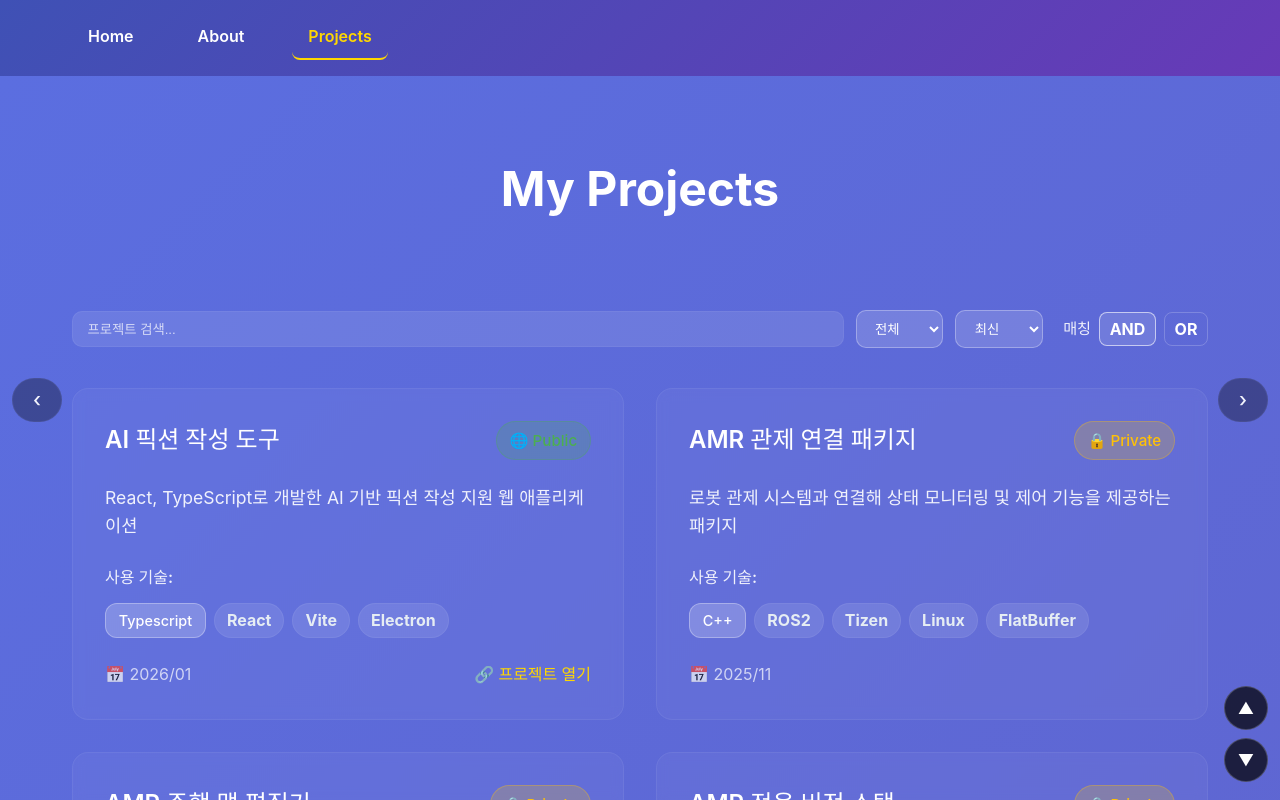
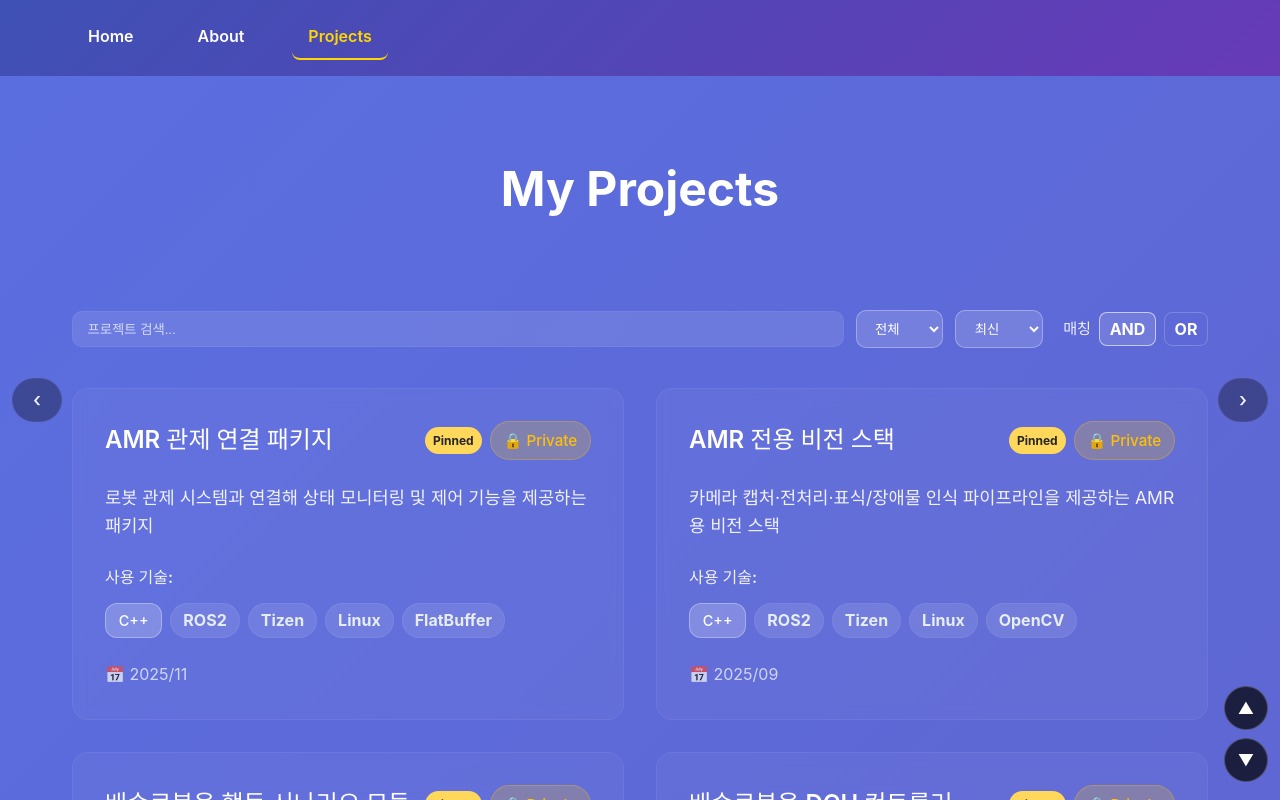
Before and after one commit to maroomir/portfolio, a React (Vite) app: page /projects in a window 1280 px wide. Built offline with nearby package versions, Linux system fonts and the light colour scheme.

Commit message:
feat: Add ProjectModal context
- 프로젝트 카드 선택시 프로젝트 카드 열림

```diff
--- a/src/data/data.json
+++ b/src/data/data.json
@@ -168,6 +168,7 @@
         "name": "탑엔지니어링",
         "url": "http://topengnet.co.kr"
       },
+      "pinned": true,
       "category": "Machine Vision",
       "ability": {
         "language": "C++",
@@ -297,6 +298,7 @@
         "url": "https://www.lge.co.kr/"
       },
       "category": "Rototics Vision",
+      "pinned": true,
       "ability": {
         "language": "C#",
         "framework": [
@@ -501,6 +503,7 @@
         "url": "https://www.yonsei.ac.kr/"
       },
       "category": "Deep Learning",
+      "pinned": true,
       "ability": {
         "language": "Python",
         "framework": ["Pytorch"]
@@ -558,6 +561,7 @@
         "url": "https://github.com/maroomir/"
       },
       "category": "Unity Simulation",
+      "pinned": true,
       "ability": {
         "language": "C#",
         "framework": ["Unity"]
@@ -847,6 +851,7 @@
         "language": "C++",
         "framework": ["ROS2", "Tizen", "Linux"]
       },
+      "pinned": true,
       "release": {
         "date": "2024/08",
         "status": "private",
@@ -866,6 +871,7 @@
         "language": "C++",
         "framework": ["ROS2", "Tizen", "Linux"]
       },
+      "pinned": true,
       "release": {
         "date": "2024/10",
         "status": "private",
@@ -904,6 +910,7 @@
         "language": "C++",
         "framework": ["ROS2", "Tizen", "Linux", "OpenCV"]
       },
+      "pinned": true,
       "release": {
         "date": "2025/09",
         "status": "private",
@@ -923,6 +930,7 @@
         "language": "C++",
         "framework": ["ROS2", "Tizen", "Linux", "FlatBuffer"]
       },
+      "pinned": true,
       "release": {
         "date": "2025/11",
         "status": "private",
@@ -969,6 +977,40 @@
         "status": "public",
         "link": "https://picktion.vercel.app/"
       }
+    },
+    {
+      "name": "Picktion",
+      "title": "AI 픽션 작성 도구",
+      "description": "React, TypeScript로 개발한 AI 기반 픽션 작성 지원 웹 애플리케이션",
+      "ability": {
+        "language": "Typescript",
+        "framework": [
+          "React",
+          "Vite",
+          "Electron"
+        ]
+      },
+      "category": "Web Site",
+      "release": {
+        "date": "2026/01",
+        "status": "public",
+        "link": "https://picktion.vercel.app/"
+      }
+    },
+    {
+      "name": "HumanoidVision",
+      "title": "휴머노이드 비전 스택",
+      "description": "카메라 캡처.객체 인식.물체 위치 추정 등 휴머노이드의 눈 역할을 수행하는 비전 스택",
+      "ability": {
+        "language": "C++",
+        "framework": ["ROS2", "Linux", "OpenCV", "Onnx"]
+      },
+      "category": "Web Site",
+      "release": {
+        "date": "2026/03",
+        "status": "public",
+        "link": "https://picktion.vercel.app/"
+      }
     }
   ]
 }
--- a/src/pages/Projects.tsx
+++ b/src/pages/Projects.tsx
@@ -4,9 +4,11 @@ import { useLocation, useNavigate } from "react-router-dom";
 import Seo from "@/components/Seo";
 import data from "@/data/data.json";
 import Chip from '@/components/Chip';
+import { keyframes } from "@emotion/react";
 
 function Projects() {
   const { projects } = data;
+  type ProjectItem = (typeof projects)[number];
 
   const location = useLocation();
   const params = new URLSearchParams(location.search);
@@ -21,6 +23,7 @@ function Projects() {
   const [filterMode, setFilterMode] = useState<'and' | 'or'>('and');
   const [mobileSearchOpen, setMobileSearchOpen] = useState(false);
   const [isMobile, setIsMobile] = useState(false);
+  const [selectedProject, setSelectedProject] = useState<ProjectItem | null>(null);
 
   const navigate = useNavigate();
   const [agencySelected, setAgencySelected] = useState<string>(agencyFilter);
@@ -42,6 +45,37 @@ function Projects() {
     };
   }, []);
 
+  useEffect(() => {
+    if (!selectedProject || typeof window === 'undefined') return;
+
+    const handleEscape = (event: KeyboardEvent) => {
+      if (event.key === 'Escape') {
+        setSelectedProject(null);
+      }
+    };
+
+    const previousOverflow = document.body.style.overflow;
+    document.body.style.overflow = 'hidden';
+    window.addEventListener('keydown', handleEscape);
+
+    return () => {
+      document.body.style.overflow = previousOverflow;
+      window.removeEventListener('keydown', handleEscape);
+    };
+  }, [selectedProject]);
+
+  const shouldIgnoreCardOpen = (target: EventTarget | null) => {
+    if (!(target instanceof HTMLElement)) return false;
+    return Boolean(target.closest('a, button, input, select, textarea, [data-no-modal="true"]'));
+  };
+
+  const openProjectModal = (project: ProjectItem, target: EventTarget | null) => {
+    if (shouldIgnoreCardOpen(target)) return;
+    setSelectedProject(project);
+  };
+
+  const closeProjectModal = () => setSelectedProject(null);
+
   const filtered = useMemo(() => {
     const q = query.trim().toLowerCase();
     const getDateKey = (p: any) => {
@@ -50,6 +84,8 @@ function Projects() {
       return digits ? parseInt(digits, 10) : 0;
     };
     const sorted = [...projects].sort((a, b) => {
+      const pinnedDiff = Number(Boolean((b as any).pinned)) - Number(Boolean((a as any).pinned));
+      if (pinnedDiff !== 0) return pinnedDiff;
       const ka = getDateKey(a);
       const kb = getDateKey(b);
       if (sort === 'newest') return kb - ka;
@@ -202,13 +238,28 @@ function Projects() {
         </ActiveFilters>
 
         <ProjectGrid>
-          {filtered.map((project, index) => (
-            <Card key={index}>
+          {filtered.map((project) => (
+            <Card
+              key={project.name}
+              role="button"
+              tabIndex={0}
+              onClick={(e) => openProjectModal(project, e.target)}
+              onKeyDown={(e) => {
+                if (e.key === 'Enter' || e.key === ' ') {
+                  e.preventDefault();
+                  openProjectModal(project, e.target);
+                }
+              }}
+              aria-label={`${project.title} 상세 보기`}
+            >
               <ProjectHeader>
                 <h3>{project.title}</h3>
-                <Status $status={project.release.status}>
-                  {project.release.status === 'public' ? '🌐 Public' : '🔒 Private'}
-                </Status>
+                <HeaderRight>
+                  {(project as any).pinned && <PinnedBadge>Pinned</PinnedBadge>}
+                  <Status $status={project.release.status}>
+                    {project.release.status === 'public' ? '🌐 Public' : '🔒 Private'}
+                  </Status>
+                </HeaderRight>
               </ProjectHeader>
               <Description>{project.description}</Description>
 
@@ -220,7 +271,10 @@ function Projects() {
                     <Chip
                       key={idx}
                       active={activeTechs.includes(framework)}
-                      onClick={() => setActiveTechs(prev => prev.includes(framework) ? prev.filter(x => x !== framework) : [...prev, framework])}
+                      onClick={(e) => {
+                        e.stopPropagation();
+                        setActiveTechs(prev => prev.includes(framework) ? prev.filter(x => x !== framework) : [...prev, framework]);
+                      }}
                       aria-pressed={activeTechs.includes(framework)}
                     >
                       {framework}
@@ -232,7 +286,12 @@ function Projects() {
               <ProjectFooter>
                 <ReleaseDate>📅 {project.release.date}</ReleaseDate>
                 {project.release.status === 'public' && project.release.link && (
-                  <GitHubLink href={project.release.link} target="_blank" rel="noopener noreferrer">
+                  <GitHubLink
+                    href={project.release.link}
+                    target="_blank"
+                    rel="noopener noreferrer"
+                    onClick={(e) => e.stopPropagation()}
+                  >
                     🔗 프로젝트 열기
                   </GitHubLink>
                 )}
@@ -240,6 +299,45 @@ function Projects() {
             </Card>
           ))}
         </ProjectGrid>
+
+        {selectedProject && (
+          <ModalOverlay role="dialog" aria-modal="true" aria-label={`${selectedProject.title} 상세 모달`} onClick={closeProjectModal}>
+            <ModalCard onClick={(e) => e.stopPropagation()}>
+              <ModalHeader>
+                <ModalTitleGroup>
+                  <h2>{selectedProject.title}</h2>
+                  <ModalMeta>
+                    {(selectedProject as any).pinned && <PinnedBadge>Pinned</PinnedBadge>}
+                    <Status $status={selectedProject.release.status}>
+                      {selectedProject.release.status === 'public' ? '🌐 Public' : '🔒 Private'}
+                    </Status>
+                  </ModalMeta>
+                </ModalTitleGroup>
+                <ModalCloseButton type="button" aria-label="모달 닫기" onClick={closeProjectModal}>
+                  ✕
+                </ModalCloseButton>
+              </ModalHeader>
+
+              <ModalBody>
+                <Description>{selectedProject.description}</Description>
+                <ReleaseDate>📅 {selectedProject.release.date}</ReleaseDate>
+
+                {(selectedProject as any).attachments?.length > 0 ? (
+                  <AttachmentGrid>
+                    {(selectedProject as any).attachments.map((attachment: any, idx: number) => (
+                      <AttachmentFigure key={`${selectedProject.name}-attachment-${idx}`}>
+                        <AttachmentImage src={attachment.src} alt={attachment.caption || `${selectedProject.title} 첨부 이미지 ${idx + 1}`} loading="lazy" />
+                        {attachment.caption && <AttachmentCaption>{attachment.caption}</AttachmentCaption>}
+                      </AttachmentFigure>
+                    ))}
+                  </AttachmentGrid>
+                ) : (
+                  <NoAttachmentText>첨부된 이미지가 없습니다.</NoAttachmentText>
+                )}
+              </ModalBody>
+            </ModalCard>
+          </ModalOverlay>
+        )}
       </Content>
     </Container>
   );
@@ -475,6 +573,7 @@ const Card = styled.div`
   min-width: 360px; /* 카드의 최소 너비를 제한하여 글씨가 넘치지 않게 함 */
   box-sizing: border-box;
   transition: transform 220ms ease, box-shadow 220ms ease;
+  cursor: pointer;
 
   &:hover {
     transform: translateY(-4px);
@@ -482,11 +581,31 @@ const Card = styled.div`
     box-shadow: 0 8px 20px rgba(0, 0, 0, 0.12);
   }
 
+  &:focus-visible {
+    outline: 2px solid rgba(255, 255, 255, 0.8);
+    outline-offset: 2px;
+  }
+
   @media (max-width: 600px) {
     width: 100%;
     padding: 1rem;
     border-radius: 12px;
   }
+`;
+
+const HeaderRight = styled.div`
+  display: inline-flex;
+  align-items: center;
+  gap: 0.5rem;
+`;
+
+const PinnedBadge = styled.span`
+  font-size: 0.75rem;
+  font-weight: 700;
+  padding: 0.25rem 0.5rem;
+  border-radius: 999px;
+  color: #262626;
+  background: #ffd75a;
 `;
 const ProjectHeader = styled.div`
   display: flex;
@@ -563,3 +682,110 @@ const GitHubLink = styled.a`
     text-decoration: underline;
   }
 `;
+
+const ModalOverlay = styled.div`
+  position: fixed;
+  inset: 0;
+  z-index: 999;
+  background: rgba(0, 0, 0, 0.78);
+  backdrop-filter: blur(4px);
+  display: flex;
+  align-items: center;
+  justify-content: center;
+  padding: clamp(0.75rem, 2.5vw, 1.5rem);
+`;
+
+const modalPopIn = keyframes`
+  from {
+    opacity: 0;
+    transform: translateY(8px) scale(0.96);
+  }
+  to {
+    opacity: 1;
+    transform: translateY(0) scale(1);
+  }
+`;
+
+const ModalCard = styled.div`
+  width: min(960px, 100%);
+  max-height: 90vh;
+  overflow-y: auto;
+  border-radius: 16px;
+  border: 1px solid var(--glass-border, rgba(255,255,255,0.08));
+  background: var(--card-bg, rgba(22, 22, 28, 0.96));
+  padding: clamp(1rem, 3vw, 1.6rem);
+  box-shadow: 0 24px 64px rgba(0, 0, 0, 0.5);
+  animation: ${modalPopIn} 220ms ease-out;
+`;
+
+const ModalHeader = styled.div`
+  display: flex;
+  align-items: flex-start;
+  justify-content: space-between;
+  gap: 0.75rem;
+  margin-bottom: 1rem;
+`;
+
+const ModalTitleGroup = styled.div`
+  h2 {
+    margin: 0;
+    color: white;
+    font-size: clamp(1.25rem, 3vw, 1.75rem);
+  }
+`;
+
+const ModalMeta = styled.div`
+  margin-top: 0.5rem;
+  display: inline-flex;
+  align-items: center;
+  gap: 0.5rem;
+`;
+
+const ModalCloseButton = styled.button`
+  border: 1px solid rgba(255, 255, 255, 0.3);
+  border-radius: 10px;
+  background: transparent;
+  color: white;
+  min-width: 36px;
+  min-height: 36px;
+  cursor: pointer;
+`;
+
+const ModalBody = styled.div`
+  display: flex;
+  flex-direction: column;
+  gap: 0.75rem;
+`;
+
+const AttachmentGrid = styled.div`
+  margin-top: 0.5rem;
+  display: grid;
+  grid-template-columns: repeat(auto-fit, minmax(220px, 1fr));
+  gap: 0.75rem;
+`;
+
+const AttachmentFigure = styled.figure`
+  margin: 0;
+  border-radius: 12px;
+  overflow: hidden;
+  border: 1px solid rgba(255, 255, 255, 0.1);
+  background: rgba(255, 255, 255, 0.04);
+`;
+
+const AttachmentImage = styled.img`
+  display: block;
+  width: 100%;
+  max-height: 240px;
+  object-fit: cover;
+`;
+
+const AttachmentCaption = styled.figcaption`
+  padding: 0.55rem 0.7rem;
+  font-size: 0.9rem;
+  color: rgba(255, 255, 255, 0.88);
+`;
+
+const NoAttachmentText = styled.p`
+  margin: 0.25rem 0 0;
+  color: rgba(255, 255, 255, 0.72);
+`;
```
Also changed, not shown: src/data/data.ts (+7 -0 lines).
